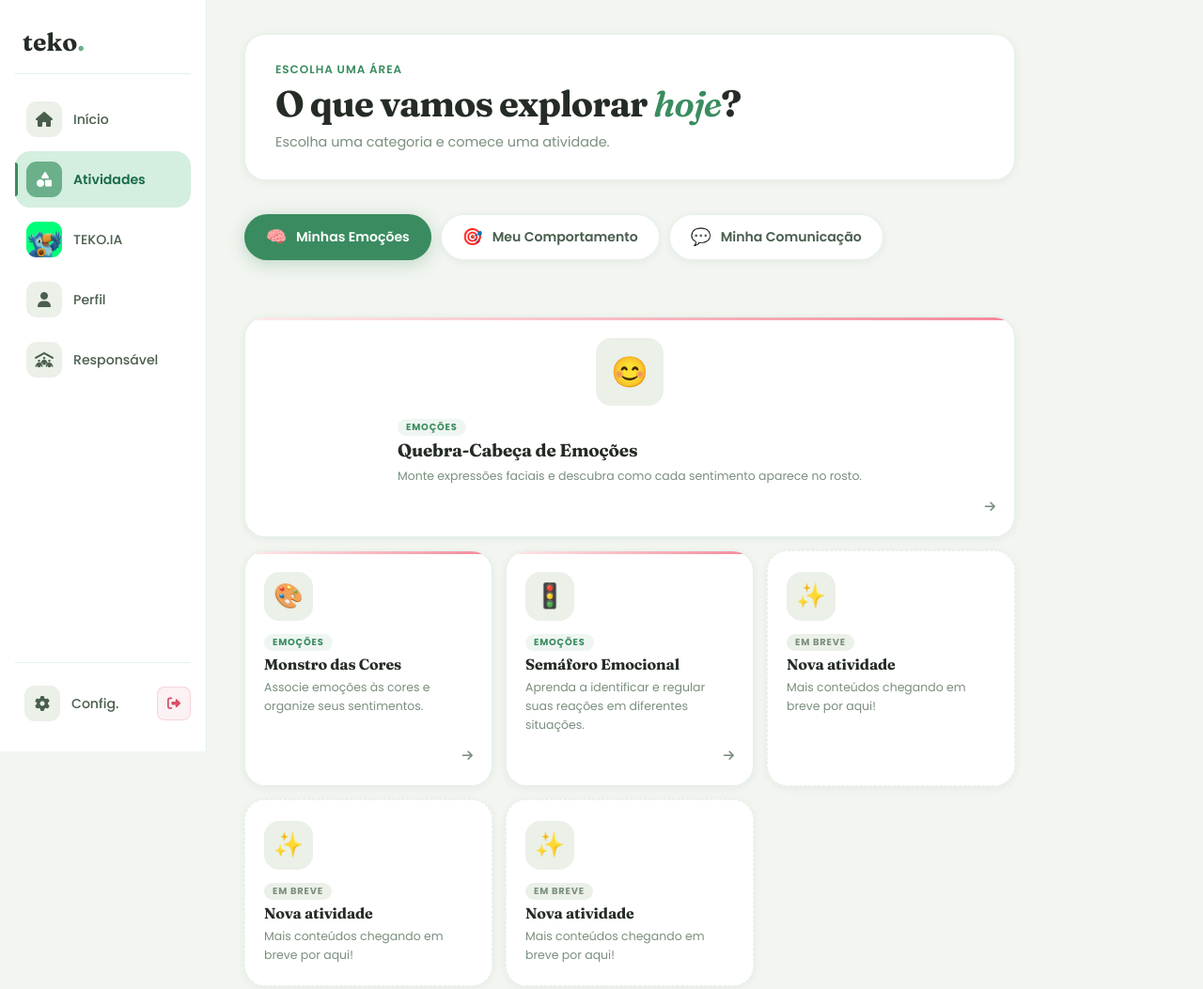
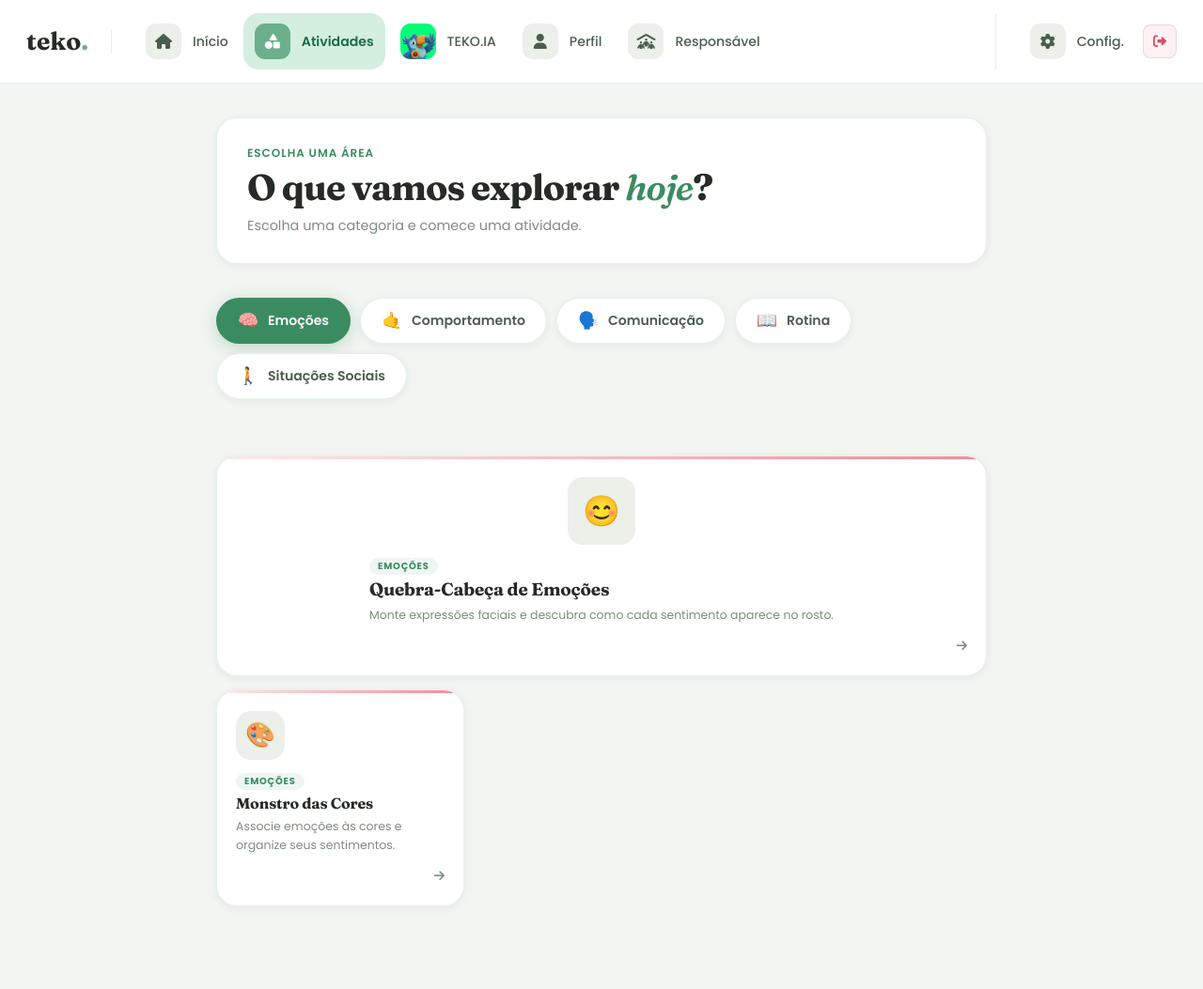
Before and after one commit to Guilherme-Mariz/tcc2026, a website: page site/view/pages/atividades.html in a window 1280 px wide. Shown: the whole page at 94% size. After the commit the page ends 1021 px from the top, so only its background shows below. Drawn offline with nearby package versions, Linux system fonts and the light colour scheme.

Commit message:
Início da reformulção das atividades e tekoia

```diff
--- a/site/view/css/home.css
+++ b/site/view/css/home.css
@@ -45,22 +45,28 @@ body {
     color: var(--text);
     min-height: 100vh;
     display: flex;
+    flex-direction: column;
 }
+
+#main-content { margin: 0 auto; }
 
 /* ═══════════════════════════════════════════════════
    SIDEBAR
    ═══════════════════════════════════════════════════ */
 #sidebar {
-    width: var(--sidebar-w);
+    width: 100%;
+    height: auto;
     flex-shrink: 0;
     background: var(--bg-card);
-    border-right: 1.5px solid var(--border);
+    border-right: none;
+    border-bottom: 1.5px solid var(--border);
     position: sticky;
     top: 0;
-    height: 100vh;
     display: flex;
-    flex-direction: column;
-    padding: 28px 16px 24px;
+    flex-direction: row;
+    flex-wrap: nowrap;          /* impede quebra de linha */
+    align-items: center;
+    padding: 14px 28px;
     gap: 0;
     z-index: 50;
 }
@@ -71,17 +77,30 @@ body {
     font-size: 1.65rem;
     font-weight: 700;
     line-height: 1;
-    display: block;
-    padding: 4px 8px 20px;
-    border-bottom: 1.5px solid var(--border);
-    margin-bottom: 18px;
+    display: flex;               /* era block — causava a quebra */
+    align-items: center;
+    flex-shrink: 0;               /* nunca encolhe/quebra */
+    white-space: nowrap;
+    padding: 0;
+    border-bottom: none;
+    margin: 0;
 }
+
+/* barrinha separando a logo do menu */
+.sidebar-logo {
+    padding-right: 24px;
+    margin-right: 24px;
+    border-right: 1.5px solid var(--border);
+}
+
 .logo-teko { color: var(--text); }
 .logo-dot  { color: var(--green-mid); }
 
 .sidebar-nav {
     display: flex;
-    flex-direction: column;
+    flex-direction: row;
+    flex-wrap: nowrap;
+    align-items: center;
     gap: 4px;
     flex: 1;
 }
@@ -110,12 +129,9 @@ body {
     font-weight: 600;
 }
 .snav-item.active::before {
-    content: '';
-    position: absolute;
-    left: 0; top: 20%; bottom: 20%;
-    width: 3px;
-    background: var(--green-deep);
-    border-radius: 0 3px 3px 0;
+    left: 20%; right: 20%; top: auto; bottom: 0;
+    width: auto; height: 3px;
+    border-radius: 3px 3px 0 0;
 }
 
 .snav-icon {
@@ -137,12 +153,16 @@ body {
 .sidebar-bottom {
     display: flex;
     align-items: center;
-    justify-content: space-between;
-    padding-top: 16px;
-    border-top: 1.5px solid var(--border);
-    margin-top: 8px;
+    gap: 8px;
+    padding-top: 0;
+    border-top: none;
+    margin-top: 0;
+    padding-left: 24px;
+    margin-left: 24px;
+    border-left: 1.5px solid var(--border);  /* segunda barrinha, separando do botão de sair */
+    flex-shrink: 0;
 }
-.snav-config { padding: 8px 10px; flex: 1; }
+.snav-config { flex: none; }
 
 /* ── mobile header ── */
 #mobile-header {
--- a/site/view/css/tekoia.css
+++ b/site/view/css/tekoia.css
@@ -7,6 +7,9 @@
 body {
     animation: pageFadeIn 0.3s ease both;
 }
+
+.tekoia-main { margin: 0 auto; }
+
 @keyframes pageFadeIn {
     from { opacity: 0; }
     to   { opacity: 1; }
--- a/site/view/pages/atividades.html
+++ b/site/view/pages/atividades.html
@@ -102,15 +102,23 @@
     <div class="atv-tabs" role="tablist" aria-label="Categorias de atividades">
         <button class="atv-tab active" data-cat="emocoes" role="tab" aria-selected="true" aria-controls="grid-emocoes">
             <span class="atv-tab-icon">🧠</span>
-            <span class="atv-tab-label">Minhas Emoções</span>
+            <span class="atv-tab-label">Emoções</span>
         </button>
         <button class="atv-tab" data-cat="comportamento" role="tab" aria-selected="false" aria-controls="grid-comportamento">
-            <span class="atv-tab-icon">🎯</span>
-            <span class="atv-tab-label">Meu Comportamento</span>
+            <span class="atv-tab-icon">🤙</span>
+            <span class="atv-tab-label">Comportamento</span>
         </button>
         <button class="atv-tab" data-cat="comunicacao" role="tab" aria-selected="false" aria-controls="grid-comunicacao">
-            <span class="atv-tab-icon">💬</span>
-            <span class="atv-tab-label">Minha Comunicação</span>
+            <span class="atv-tab-icon">🗣️</span>
+            <span class="atv-tab-label">Comunicação</span>
+        </button>
+        <button class="atv-tab" data-cat="rotina" role="tab" aria-selected="false" aria-controls="grid-comunicacao">
+            <span class="atv-tab-icon">📖</span>
+            <span class="atv-tab-label">Rotina</span>
+        </button>
+        <button class="atv-tab" data-cat="situações sociais" role="tab" aria-selected="false" aria-controls="grid-comunicacao">
+            <span class="atv-tab-icon">🚶</span>
+            <span class="atv-tab-label">Situações Sociais</span>
         </button>
     </div>
 
@@ -136,39 +144,6 @@
             </div>
             <div class="atv-card-arrow"><i class="fa-solid fa-arrow-right"></i></div>
         </a>
-        <a href="#" class="atv-card">
-            <div class="atv-card-icon-wrap"><span>🚦</span></div>
-            <div class="atv-card-body">
-                <span class="atv-card-tag">Emoções</span>
-                <h3 class="atv-card-title">Semáforo Emocional</h3>
-                <p class="atv-card-desc">Aprenda a identificar e regular suas reações em diferentes situações.</p>
-            </div>
-            <div class="atv-card-arrow"><i class="fa-solid fa-arrow-right"></i></div>
-        </a>
-        <a href="#" class="atv-card atv-card-soon">
-            <div class="atv-card-icon-wrap"><span>✨</span></div>
-            <div class="atv-card-body">
-                <span class="atv-card-tag atv-tag-soon">Em breve</span>
-                <h3 class="atv-card-title">Nova atividade</h3>
-                <p class="atv-card-desc">Mais conteúdos chegando em breve por aqui!</p>
-            </div>
-        </a>
-        <a href="#" class="atv-card atv-card-soon">
-            <div class="atv-card-icon-wrap"><span>✨</span></div>
-            <div class="atv-card-body">
-                <span class="atv-card-tag atv-tag-soon">Em breve</span>
-                <h3 class="atv-card-title">Nova atividade</h3>
-                <p class="atv-card-desc">Mais conteúdos chegando em breve por aqui!</p>
-            </div>
-        </a>
-        <a href="#" class="atv-card atv-card-soon">
-            <div class="atv-card-icon-wrap"><span>✨</span></div>
-            <div class="atv-card-body">
-                <span class="atv-card-tag atv-tag-soon">Em breve</span>
-                <h3 class="atv-card-title">Nova atividade</h3>
-                <p class="atv-card-desc">Mais conteúdos chegando em breve por aqui!</p>
-            </div>
-        </a>
     </div>
 
     <!-- COMPORTAMENTO -->
@@ -190,39 +165,6 @@
                 <p class="atv-card-desc">Monte e siga rotinas do dia a dia em ordem.</p>
             </div>
             <div class="atv-card-arrow"><i class="fa-solid fa-arrow-right"></i></div>
-        </a>
-        <a href="#" class="atv-card">
-            <div class="atv-card-icon-wrap"><span>🔀</span></div>
-            <div class="atv-card-body">
-                <span class="atv-card-tag">Comportamento</span>
-                <h3 class="atv-card-title">Escolha Flexível</h3>
-                <p class="atv-card-desc">Treine a flexibilidade diante de mudanças inesperadas.</p>
-            </div>
-            <div class="atv-card-arrow"><i class="fa-solid fa-arrow-right"></i></div>
-        </a>
-        <a href="#" class="atv-card atv-card-soon">
-            <div class="atv-card-icon-wrap"><span>✨</span></div>
-            <div class="atv-card-body">
-                <span class="atv-card-tag atv-tag-soon">Em breve</span>
-                <h3 class="atv-card-title">Nova atividade</h3>
-                <p class="atv-card-desc">Mais conteúdos chegando em breve!</p>
-            </div>
-        </a>
-        <a href="#" class="atv-card atv-card-soon">
-            <div class="atv-card-icon-wrap"><span>✨</span></div>
-            <div class="atv-card-body">
-                <span class="atv-card-tag atv-tag-soon">Em breve</span>
-                <h3 class="atv-card-title">Nova atividade</h3>
-                <p class="atv-card-desc">Mais conteúdos chegando em breve!</p>
-            </div>
-        </a>
-        <a href="#" class="atv-card atv-card-soon">
-            <div class="atv-card-icon-wrap"><span>✨</span></div>
-            <div class="atv-card-body">
-                <span class="atv-card-tag atv-tag-soon">Em breve</span>
-                <h3 class="atv-card-title">Nova atividade</h3>
-                <p class="atv-card-desc">Mais conteúdos chegando em breve!</p>
-            </div>
         </a>
     </div>
 
@@ -246,38 +188,49 @@
             </div>
             <div class="atv-card-arrow"><i class="fa-solid fa-arrow-right"></i></div>
         </a>
-        <a href="#" class="atv-card">
-            <div class="atv-card-icon-wrap"><span>🔍</span></div>
+    </div>
+
+    <!-- ROTINA -->
+    <div class="atv-grid" id="grid-comunicacao" role="tabpanel" hidden>
+        <a href="#" class="atv-card atv-card-lg">
+            <div class="atv-card-icon-wrap"><span>🃏</span></div>
             <div class="atv-card-body">
-                <span class="atv-card-tag">Comunicação</span>
-                <h3 class="atv-card-title">GuessWhat Social</h3>
-                <p class="atv-card-desc">Descubra situações sociais a partir de pistas e imagens.</p>
+                <span class="atv-card-tag">Rotina</span>
+                <h3 class="atv-card-title">/h3>
+                <p class="atv-card-desc"></p>
             </div>
             <div class="atv-card-arrow"><i class="fa-solid fa-arrow-right"></i></div>
         </a>
-        <a href="#" class="atv-card atv-card-soon">
-            <div class="atv-card-icon-wrap"><span>✨</span></div>
+        <a href="#" class="atv-card">
+            <div class="atv-card-icon-wrap"><span>🎭</span></div>
             <div class="atv-card-body">
-                <span class="atv-card-tag atv-tag-soon">Em breve</span>
-                <h3 class="atv-card-title">Nova atividade</h3>
-                <p class="atv-card-desc">Mais conteúdos chegando em breve!</p>
+                <span class="atv-card-tag">Rotina</span>
+                <h3 class="atv-card-title"></h3>
+                <p class="atv-card-desc"></p>
             </div>
+            <div class="atv-card-arrow"><i class="fa-solid fa-arrow-right"></i></div>
         </a>
-        <a href="#" class="atv-card atv-card-soon">
-            <div class="atv-card-icon-wrap"><span>✨</span></div>
+    </div>
+
+    <!-- CALMA -->
+    <div class="atv-grid" id="grid-comunicacao" role="tabpanel" hidden>
+        <a href="#" class="atv-card atv-card-lg">
+            <div class="atv-card-icon-wrap"><span>🃏</span></div>
             <div class="atv-card-body">
-                <span class="atv-card-tag atv-tag-soon">Em breve</span>
-                <h3 class="atv-card-title">Nova atividade</h3>
-                <p class="atv-card-desc">Mais conteúdos chegando em breve!</p>
+                <span class="atv-card-tag">Calma</span>
+                <h3 class="atv-card-title">/h3>
+                <p class="atv-card-desc"></p>
             </div>
+            <div class="atv-card-arrow"><i class="fa-solid fa-arrow-right"></i></div>
         </a>
-        <a href="#" class="atv-card atv-card-soon">
-            <div class="atv-card-icon-wrap"><span>✨</span></div>
+        <a href="#" class="atv-card">
+            <div class="atv-card-icon-wrap"><span>🎭</span></div>
             <div class="atv-card-body">
-                <span class="atv-card-tag atv-tag-soon">Em breve</span>
-                <h3 class="atv-card-title">Nova atividade</h3>
-                <p class="atv-card-desc">Mais conteúdos chegando em breve!</p>
+                <span class="atv-card-tag">Calma</span>
+                <h3 class="atv-card-title"></h3>
+                <p class="atv-card-desc"></p>
             </div>
+            <div class="atv-card-arrow"><i class="fa-solid fa-arrow-right"></i></div>
         </a>
     </div>
 
```
Also changed, not shown: 1 other file.
